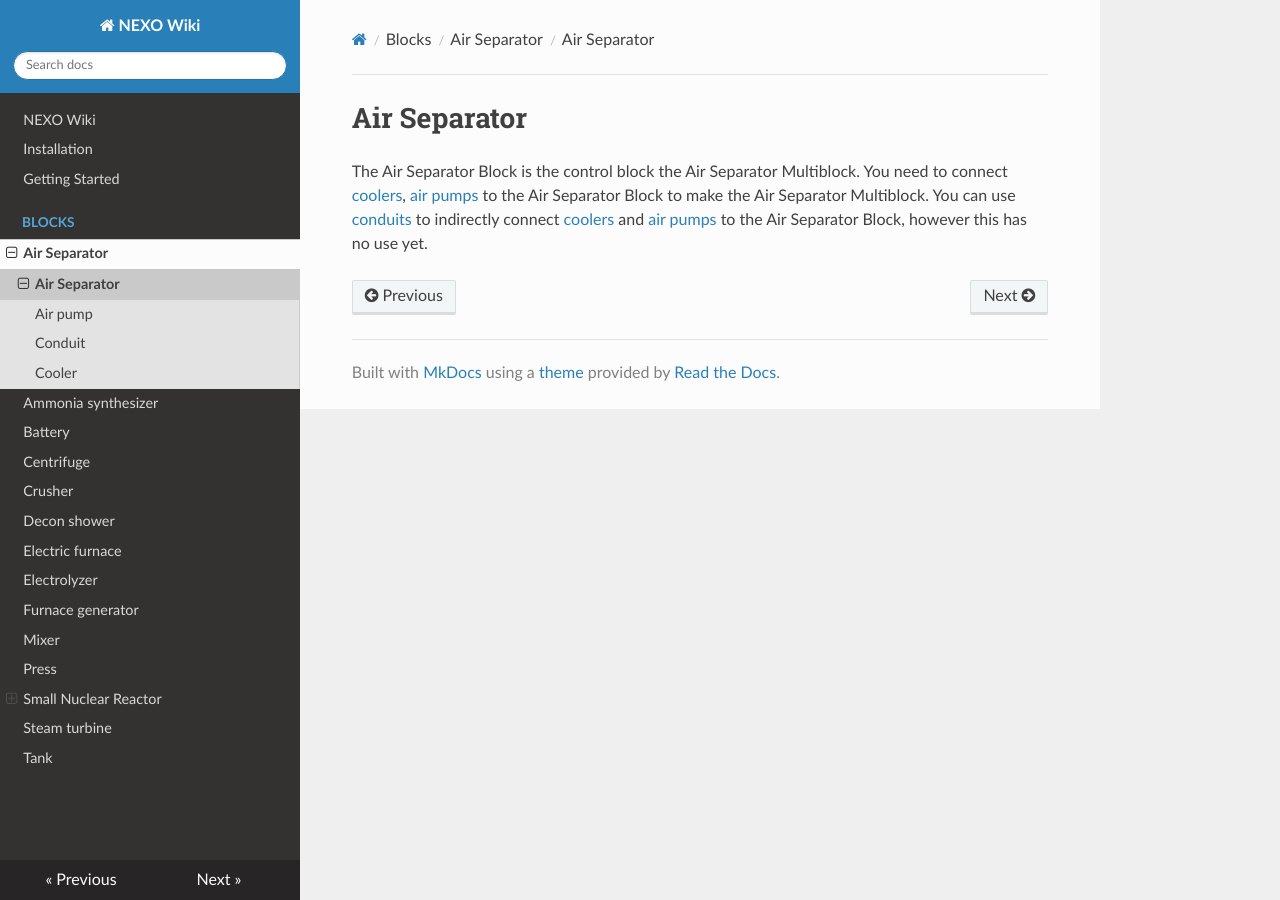
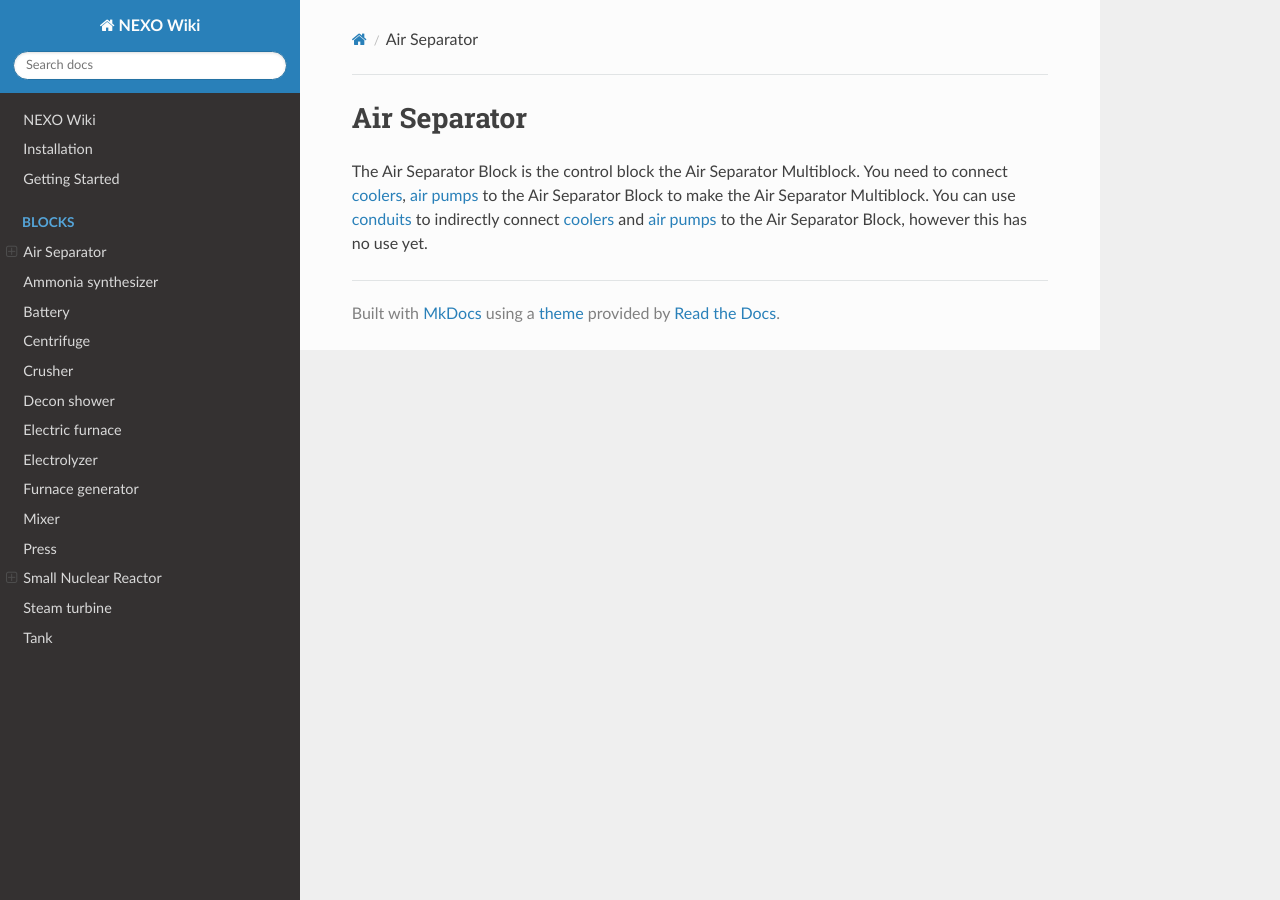
Before and after one commit to mopsy14/NEXO-Wiki, an MkDocs documentation site: the page built from docs/blocks/machines/air_separator/air_separator.md, in a window 1280 px wide. Built offline with MkDocs 1.6.1, drawn with Linux system fonts in a browser that asks for light colours; nearby versions of some CDN libraries; some of the changed lines change nothing that is shown.

Commit message:
V0.9
Changed Air Separator link in mkdocs,yml

```diff
--- a/mkdocs.yml
+++ b/mkdocs.yml
@@ -7,7 +7,7 @@ nav:
  - 'getting_started.md'
  - 'Blocks':
    - 'Air Separator':
-     - 'blocks/machines/air_separator/air_separator.md'
+     - 'Air Separator': 'blocks/machines/air_separator/air_separator'
      - 'blocks/machines/air_separator/air_pump.md'
      - 'blocks/machines/air_separator/conduit.md'
      - 'blocks/machines/air_separator/cooler.md'
```
